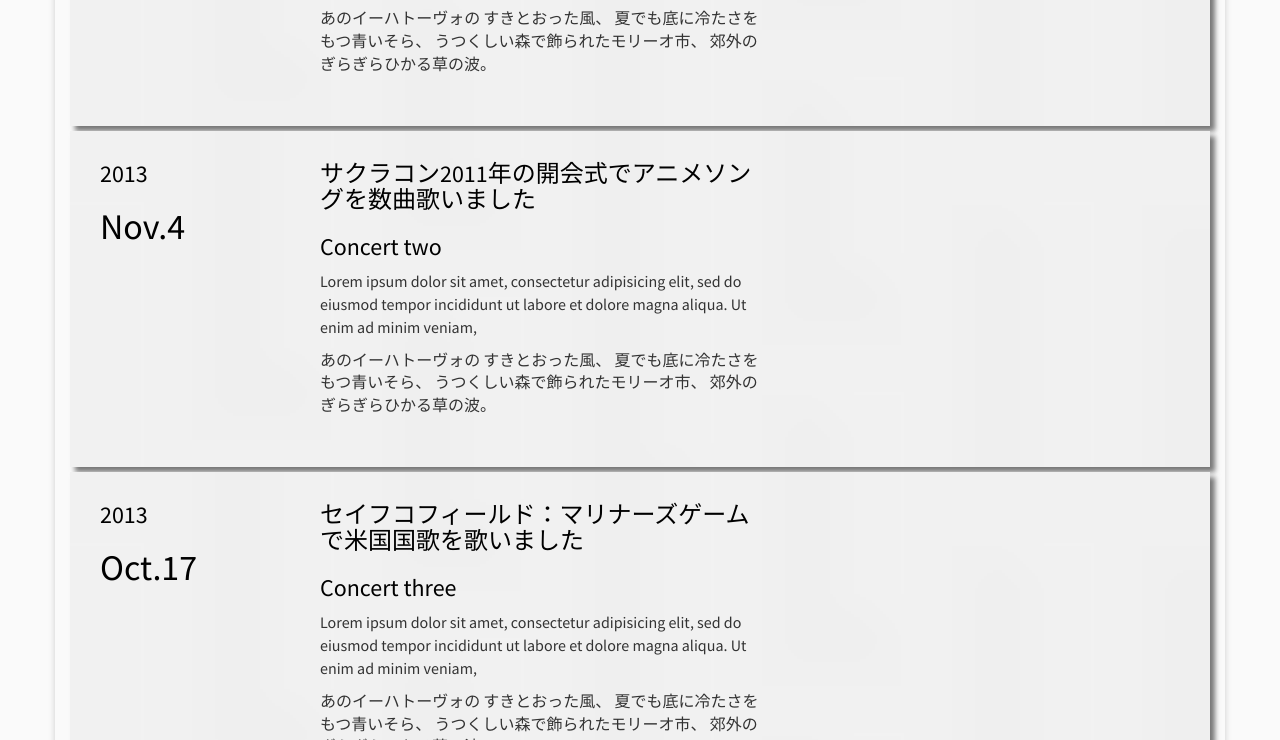
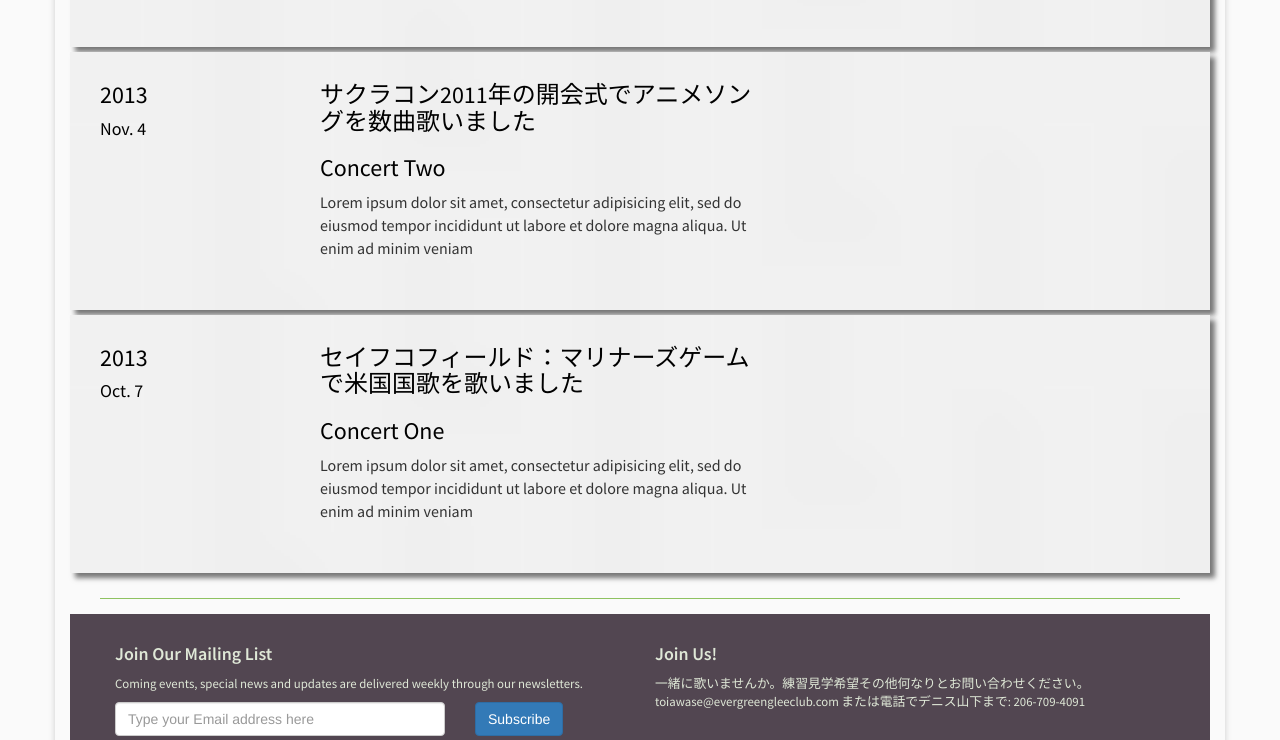
Before and after one commit to liang3404814/evergreen-remake, a plain HTML site: page index.html at #/events in a window 1280 px wide. Shown: the part 600-1340 px from the top of the page. Drawn offline with nearby package versions, Linux system fonts and the light colour scheme; some packages are replaced by stand-ins of ours; a script that the page names is missing.

Commit message:
Events json compatible

```diff
--- /dev/null
+++ b/js/egc-events.json
@@ -0,0 +1,7 @@
+{
+	"entries": [
+		{"year":"2014", "date":"Jan. 9", "name-en":"Concert Three", "name-jp":"故岩村浩男氏の記念コンサートを", "description-en":"Lorem ipsum dolor sit amet, consectetur adipisicing elit, sed do eiusmod tempor incididunt ut labore et dolore magna aliqua. Ut enim ad minim veniam", "description-jp":"あのイーハトーヴォのすきとおった風、夏でも底に冷たさをもつ青いそら、うつくしい森で飾られたモリーオ市、郊外のぎらぎらひかる草の波。"},
+		{"year":"2013", "date":"Nov. 4", "name-en":"Concert Two", "name-jp":"サクラコン2011年の開会式でアニメソングを数曲歌いました", "description-en":"Lorem ipsum dolor sit amet, consectetur adipisicing elit, sed do eiusmod tempor incididunt ut labore et dolore magna aliqua. Ut enim ad minim veniam", "description-jp":"あのイーハトーヴォのすきとおった風、夏でも底に冷たさをもつ青いそら、うつくしい森で飾られたモリーオ市、郊外のぎらぎらひかる草の波。"},
+		{"year":"2013", "date":"Oct. 7", "name-en":"Concert One", "name-jp":"セイフコフィールド：マリナーズゲームで米国国歌を歌いました", "description-en":"Lorem ipsum dolor sit amet, consectetur adipisicing elit, sed do eiusmod tempor incididunt ut labore et dolore magna aliqua. Ut enim ad minim veniam", "description-jp":"あのイーハトーヴォのすきとおった風、夏でも底に冷たさをもつ青いそら、うつくしい森で飾られたモリーオ市、郊外のぎらぎらひかる草の波。"}
+	]
+}
--- a/js/script.js
+++ b/js/script.js
@@ -96,9 +96,14 @@ function repertoireListingControl ($scope, $routeParams, $http) {
 
 }
 
+function eventsListingControl ($scope, $routeParams, $http) {
+	$http.get('js/egc-events.json').success(function(data) {
+		$scope.events = data;
+	});
+}
+
 function galleryListingControl ($scope, $routeParams, $http) {
-	$http.get('js/egc-gallery.json')
-		.success(function(data) {
-			$scope.gallery = data;
-		});
+	$http.get('js/egc-gallery.json').success(function(data) {
+		$scope.gallery = data;
+	});
 }
--- a/partials/events.html
+++ b/partials/events.html
@@ -10,7 +10,21 @@
 		<div class="green-seperator"></div>
 
 
-		<section class="event-back row event-template">
+		<div ng-controller="eventsListingControl">
+			<section class="event-back row" ng-repeat="entry in events.entries">
+				<div class="col-md-2 entries">
+					<h3 class="event-year">{{entry.year}}</h3>
+					<h4 class="event-date">{{entry.date}}</h4>
+				</div>
+				<div class="col-md-5 entries">
+					<h3 class="event-name-jp">{{entry['name-jp']}}</h3>
+					<h3 class="event-name-en">{{entry['name-en']}}</h3>
+					<p class="event-description-en">{{entry['description-en']}}</p>
+					<p class="event-description-jp" lang="ja">{{entry['description.jp']}}</p>
+				</div>
+			</section>
+		</div>
+		<!-- <section class="event-back row event-template">
 
 				<div class="col-md-2 entries">
 					<h3 class="event-year">2014</h3>
@@ -77,7 +91,7 @@
 					</p>
 				</div>
 
-		</section>
+		</section> -->
 
 		<div class="green-seperator"></div>
 </html>
```
